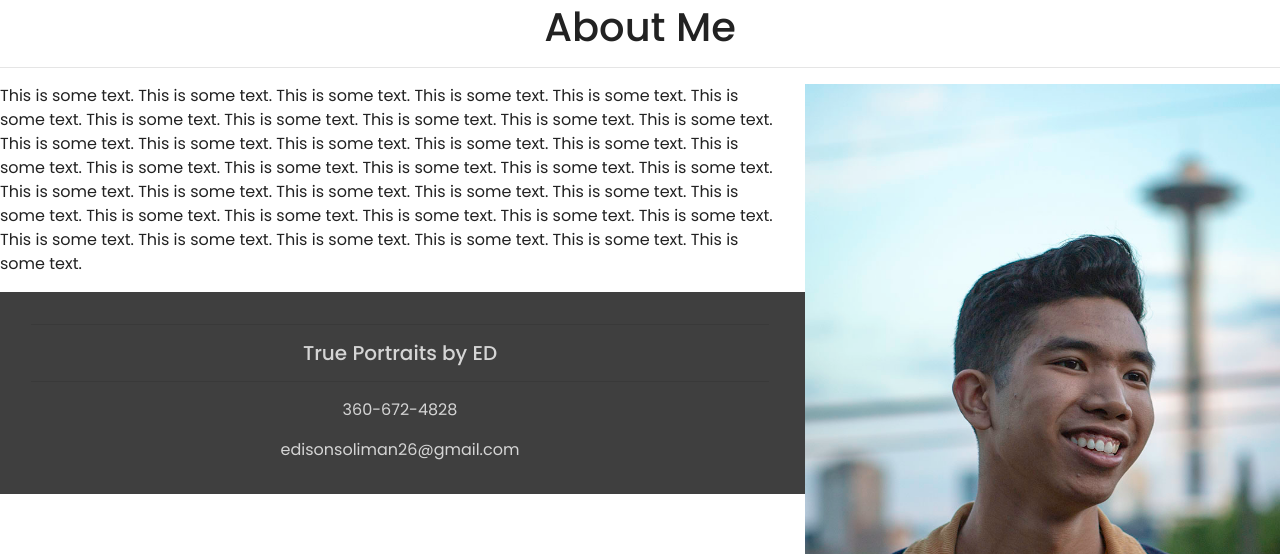
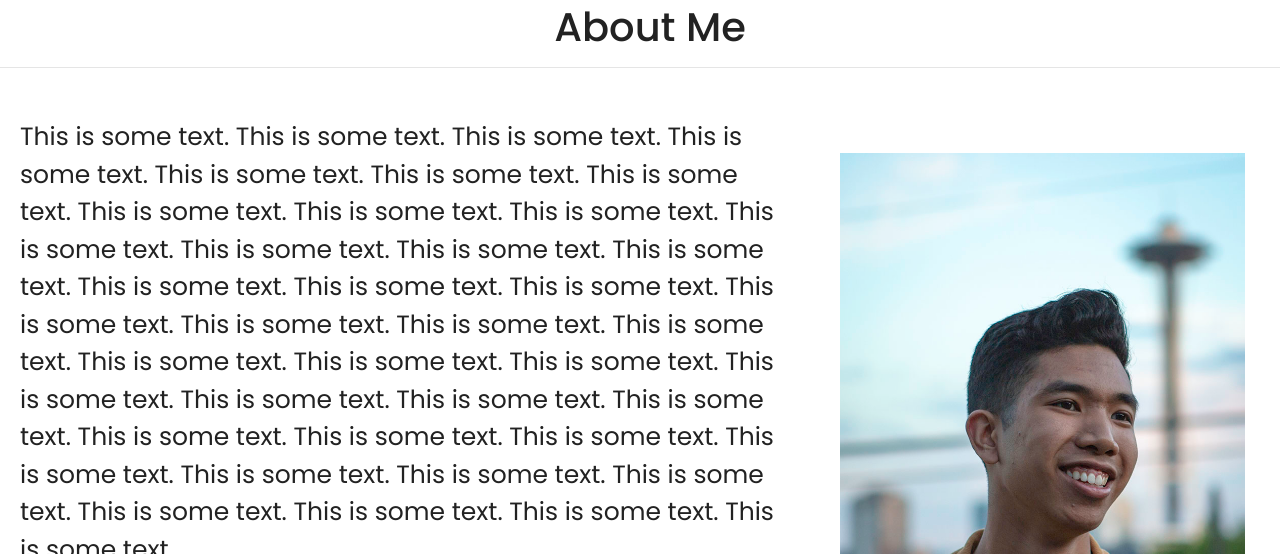
Before and after one commit to EdisonSoliman/TruePortraits, a plain HTML site: page About-Me.html in a window 1280 px wide. Shown: the part 246-800 px from the top of the page. Drawn offline with nearby package versions, Linux system fonts and the light colour scheme.

Commit message:
More Info

```diff
--- a/styles.css
+++ b/styles.css
@@ -43,11 +43,31 @@ footer {
   color: #d5d5d5;
 }
 
+.col-sm-8{
+  width:400px;
+  height:600px;
+}
 
 
 
+#AboutP{
+  margin-top: 50px;
+  margin-left: 20px;
+  font-size: 25px;
+  font-family: 'Poppins', sans-serif;
+}
 
+ h1{
+   margin-left: 20px;
+ }
 
+#foot{
+  margin-top:400px;
+}
+
+#self{
+  padding: 35px;
+}
 
 
 
```
Also changed, not shown: index.html (+4 -4 lines).
